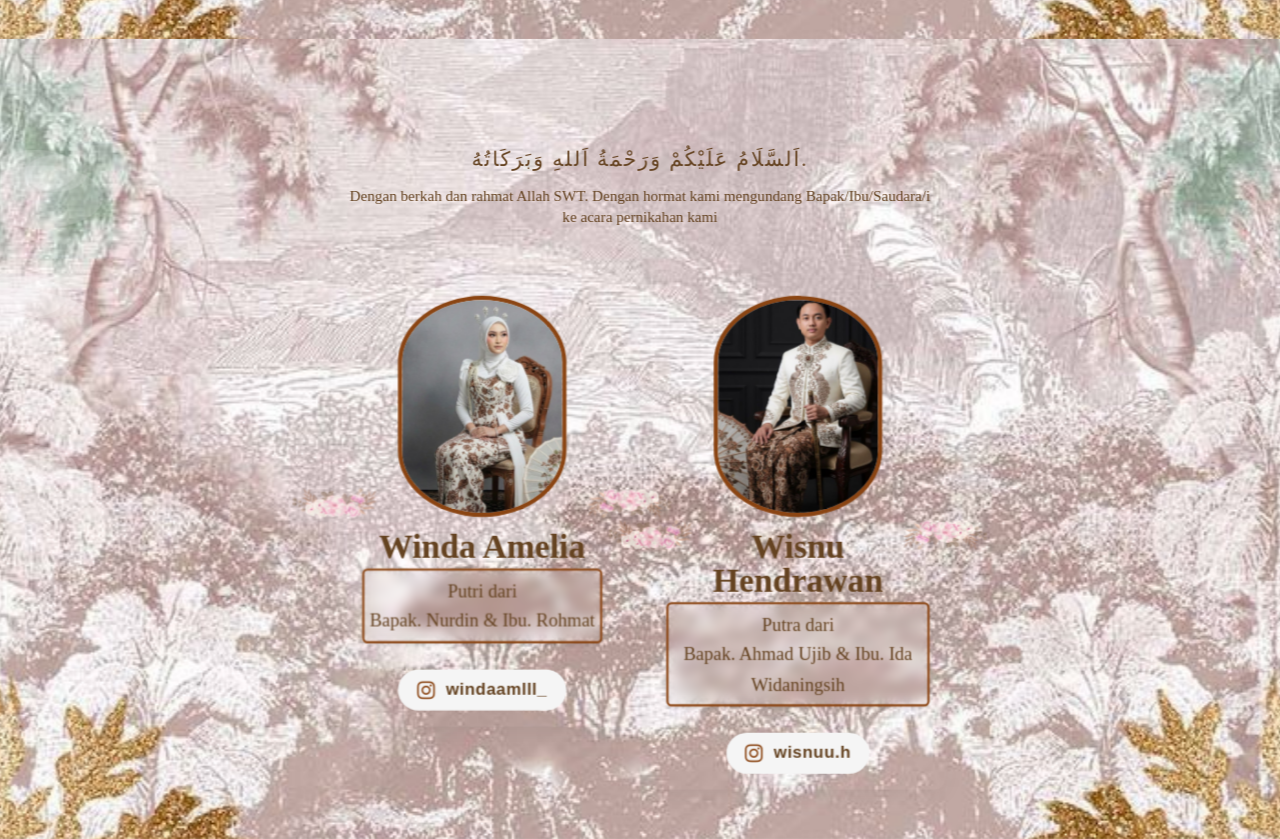
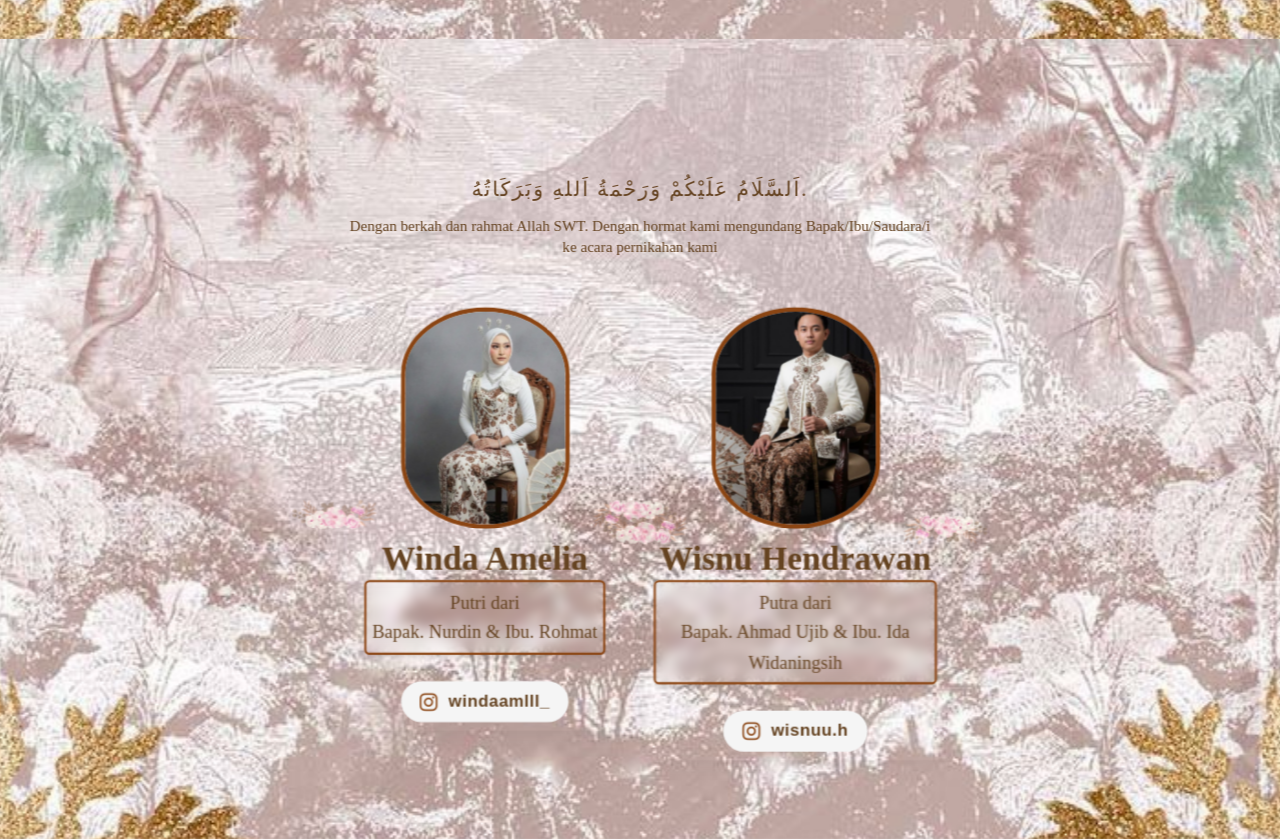
Before and after one commit to wisnuh13/winda-wisnu-wedding, a plain HTML site: page index.html in a window 1280 px wide. Shown: the part 1540-2379 px from the top of the page. Drawn offline with Linux system fonts and the light colour scheme; no server answers.

Commit message:
Make slide 3 couple cards side-by-side on mobile

```diff
--- a/style.css
+++ b/style.css
@@ -1271,14 +1271,23 @@ p {
     #slide3 .couple-wrapper {
         display: flex;
         flex-direction: column;
-        gap: 20px;
+        gap: 15px;
     }
     #slide3 .text-section {
         order: -1;
+        width: 100%;
     }
     #slide3 .couple-card {
+        flex: 1;
+        min-width: 45%;
         padding: 10px;
-        margin-bottom: 5px;
+        margin-bottom: 0;
+    }
+    #slide3 .couple-card:nth-child(2) {
+        margin-right: 5px;
+    }
+    #slide3 .couple-card:nth-child(3) {
+        margin-left: 5px;
     }
     #slide3 .couple-card:nth-child(2) .photo-frame {
         margin: 0 auto 15px;
@@ -1495,14 +1504,22 @@ p {
 
     /* Slide 3 desktop layout - keep grid */
     #slide3 .couple-wrapper {
-        display: grid;
-        grid-template-areas:
-            "text text"
-            "left right";
-        grid-template-columns: 1fr 1fr;
-        grid-template-rows: auto 1fr;
-        gap: 20px;
-        align-items: start;
+        display: flex;
+        flex-direction: row;
+        flex-wrap: wrap;
+        gap: 10px;
+        justify-content: center;
+        align-items: flex-start;
+    }
+    #slide3 .text-section {
+        width: 100%;
+        order: -1;
+    }
+    #slide3 .couple-card {
+        flex: 1;
+        min-width: 40%;
+        max-width: calc(50% - 5px);
+        padding: 8px;
     }
     #slide3 .text-section {
         grid-area: text;
```
